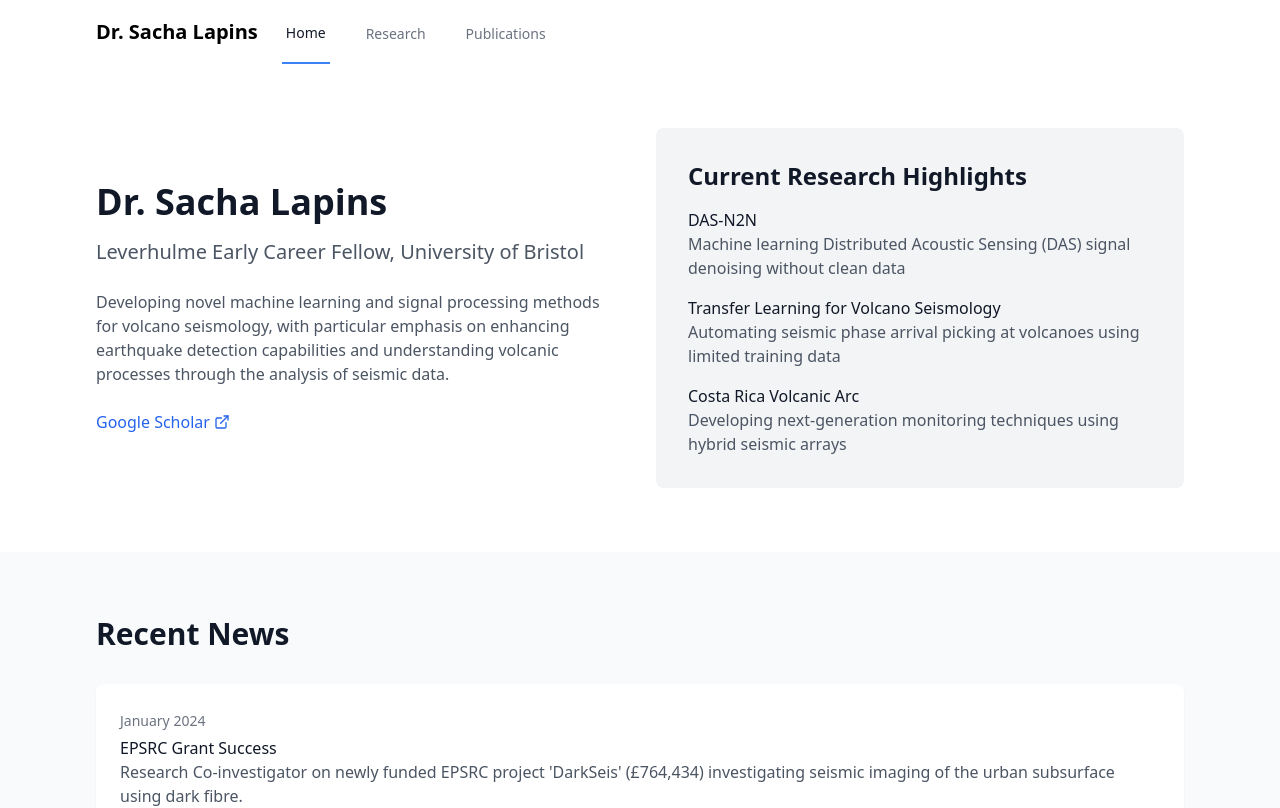
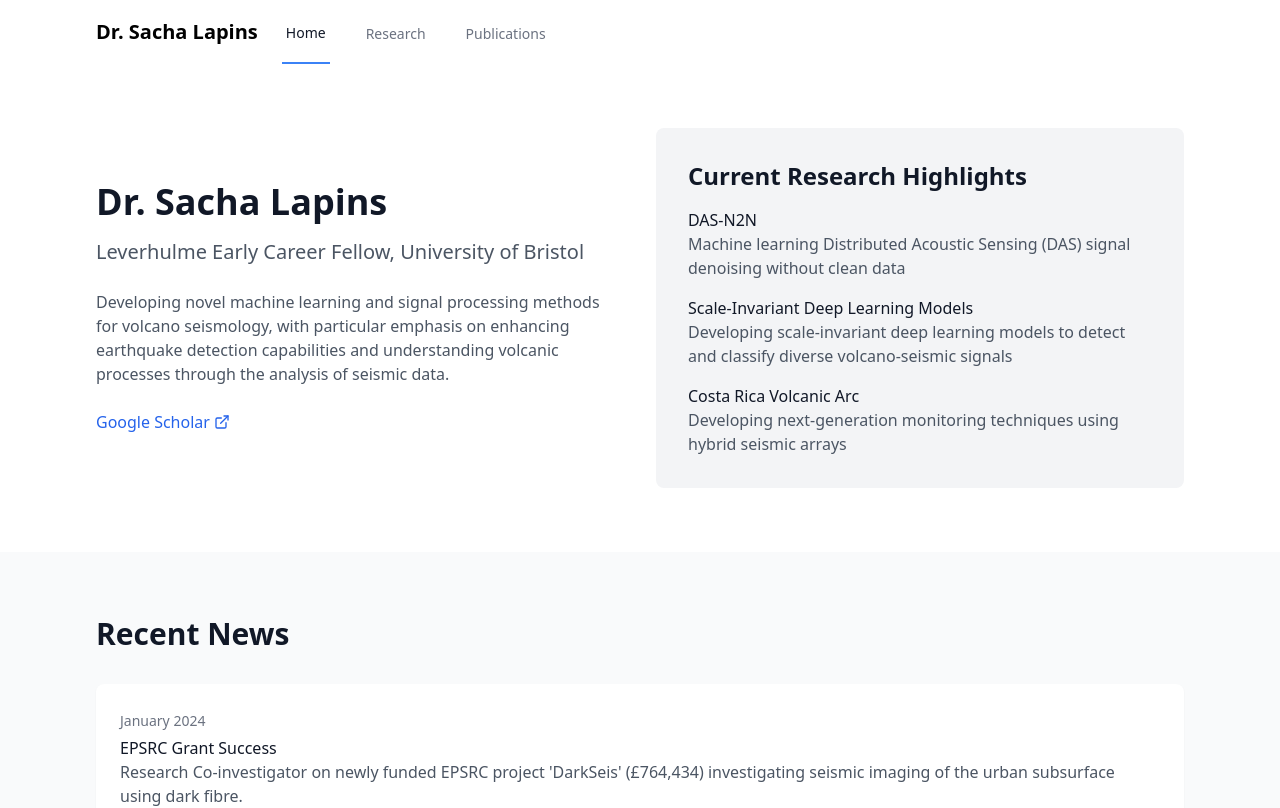
Before and after one commit to sachalapins/sachalapins.github.io, a React (Create React App) app: page / in a window 1280 px wide. Shown: the top 808 px of the page. Built offline with nearby package versions, Linux system fonts and the light colour scheme.

Commit message:
Updated homepage

```diff
--- a/src/components/pages/HomePage.jsx
+++ b/src/components/pages/HomePage.jsx
@@ -48,8 +48,8 @@ const HomePage = () => {
                   <p className="text-gray-600">Machine learning Distributed Acoustic Sensing (DAS) signal denoising without clean data</p>
                 </li>
                 <li>
-                  <h3 className="font-medium text-gray-900">Transfer Learning for Volcano Seismology</h3>
-                  <p className="text-gray-600">Automating seismic phase arrival picking at volcanoes using limited training data</p>
+                  <h3 className="font-medium text-gray-900">Scale-Invariant Deep Learning Models</h3>
+                  <p className="text-gray-600">Developing scale-invariant deep learning models to detect and classify diverse volcano-seismic signals</p>
                 </li>
                 <li>
                   <h3 className="font-medium text-gray-900">Costa Rica Volcanic Arc</h3>
```
